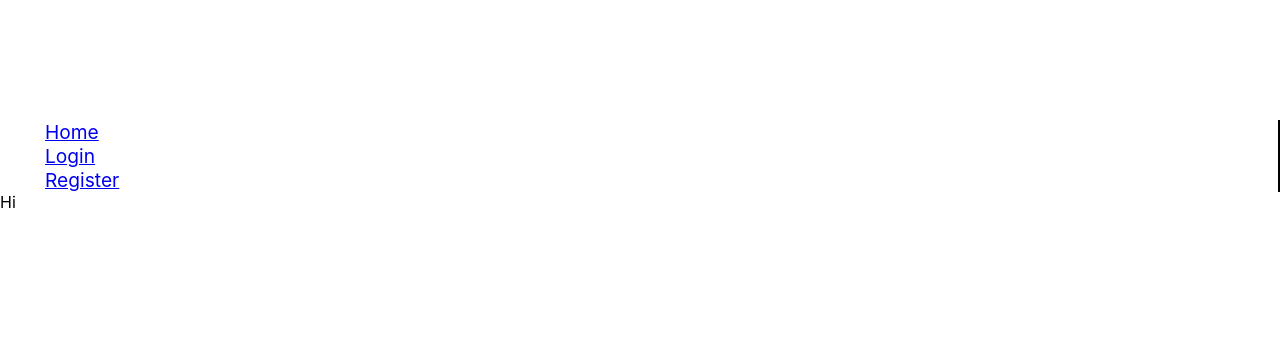
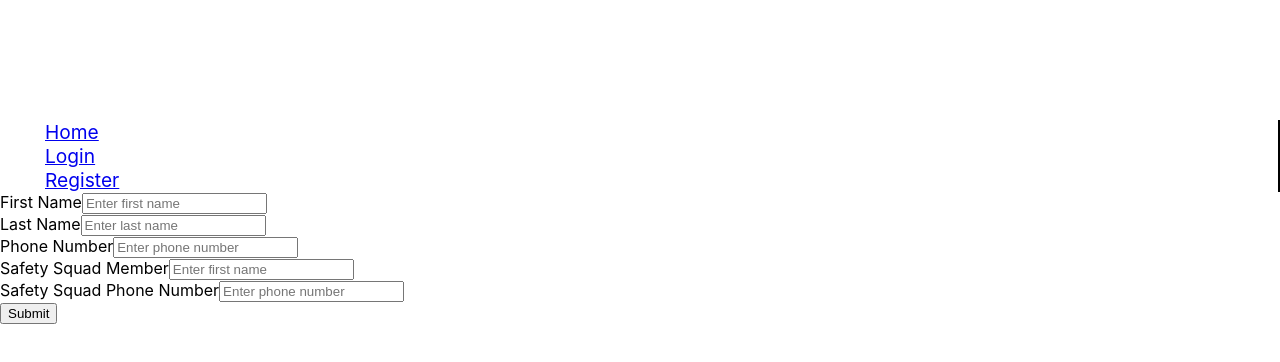
Before and after one commit to girl-power-5/coffee-and-llamas, a React (Create React App) app in the folder client/: page /registrationform in a window 1280 px wide. Shown: the top 362 px of the page. Built offline with nearby package versions, Linux system fonts and the light colour scheme; no server answers.

Commit message:
Created registration form

```diff
--- a/client/src/components/RegistrationForm.js
+++ b/client/src/components/RegistrationForm.js
@@ -1,5 +1,58 @@
+import React from 'react';
+import Form from 'react-bootstrap/Form'
+import Button from 'react-bootstrap/Button'
+
 export default function RegistrationForm() {
   return (
-    <div>Hi</div>
+    <div>
+      <Form>
+        <Form.Group controlId="formfirstName">
+          <Form.Label>First Name</Form.Label>
+          <Form.Control type="firstName" placeholder="Enter first name" />
+          <Form.Text className="text-muted">
+          </Form.Text>
+        </Form.Group>
+        <Form.Group controlId="formlastName">
+          <Form.Label>Last Name</Form.Label>
+          <Form.Control type="lastName" placeholder="Enter last name" />
+          <Form.Text className="text-muted">
+          </Form.Text>
+        </Form.Group>
+        <Form.Group controlId="formNumber">
+          <Form.Label>Phone Number</Form.Label>
+          <Form.Control type="phone" placeholder="Enter phone number" />
+          <Form.Text className="text-muted">
+          </Form.Text>
+        </Form.Group>
+        <Form.Group controlId="formsafetySquad">
+          <Form.Label>Safety Squad Member</Form.Label>
+          <Form.Control type="safetySquad" placeholder="Enter first name" />
+          <Form.Text className="text-muted">
+          </Form.Text>
+        </Form.Group>
+        <Form.Group controlId="formsafetyNumber">
+          <Form.Label>Safety Squad Phone Number</Form.Label>
+          <Form.Control type="safetyNumber" placeholder="Enter phone number" />
+          <Form.Text className="text-muted">
+          </Form.Text>
+        </Form.Group>
+        {/* <Form.Group controlId="formfirstName">
+          <Form.Label>First Name</Form.Label>
+          <Form.Control type="firstName" placeholder="Enter first name" />
+          <Form.Text className="text-muted">
+    </Form.Text>
+        </Form.Group>
+        <Form.Group controlId="formBasicPassword">
+          <Form.Label>Password</Form.Label>
+          <Form.Control type="password" placeholder="Password" />
+        </Form.Group>
+        <Form.Group controlId="formBasicCheckbox">
+          <Form.Check type="checkbox" label="Check me out" />
+        </Form.Group> */}
+        <Button variant="primary" type="submit">
+          Submit
+  </Button>
+      </Form>
+    </div>
   )
 }
```
